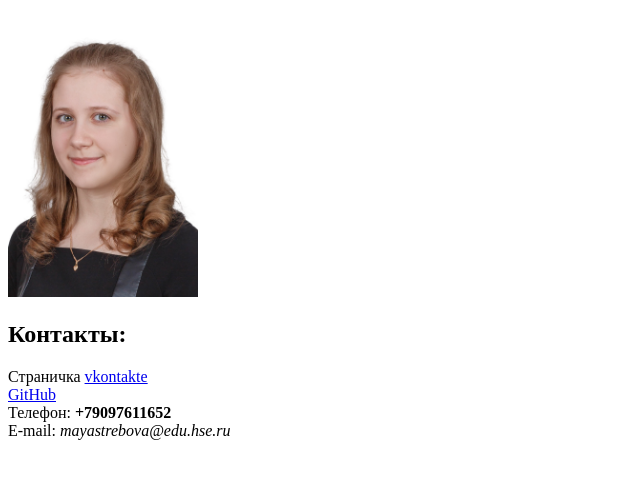
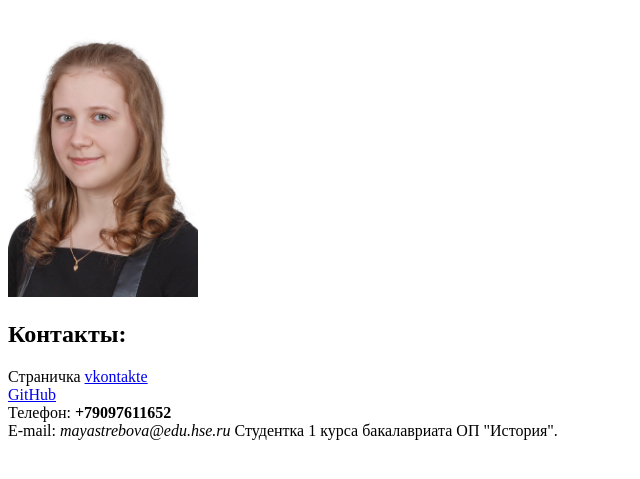
Before and after one commit to marieyastrebova/marieyastrebova.github.io, a plain HTML site: page index.html in a window 1280 px wide. Shown: the part 61-540 px from the top of the page, without its empty margins (0-640 px from the left). Drawn offline with Linux system fonts and the light colour scheme.

Commit message:
Update index.html

```diff
--- a/index.html
+++ b/index.html
@@ -18,3 +18,4 @@
       E-mail: <i>mayastrebova@edu.hse.ru</i>
     </body>
   </html>
+Студентка 1 курса бакалавриата ОП "История".
```
